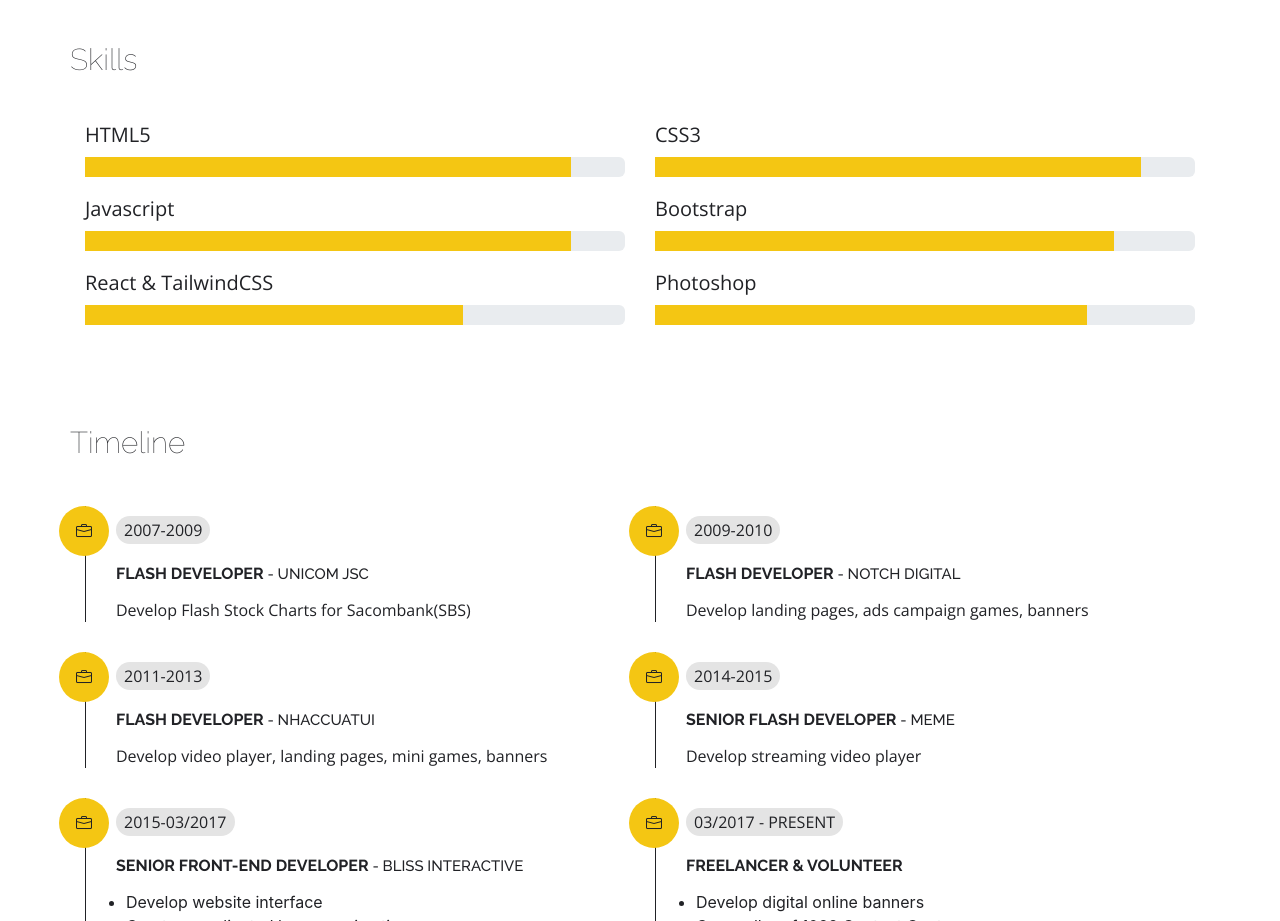
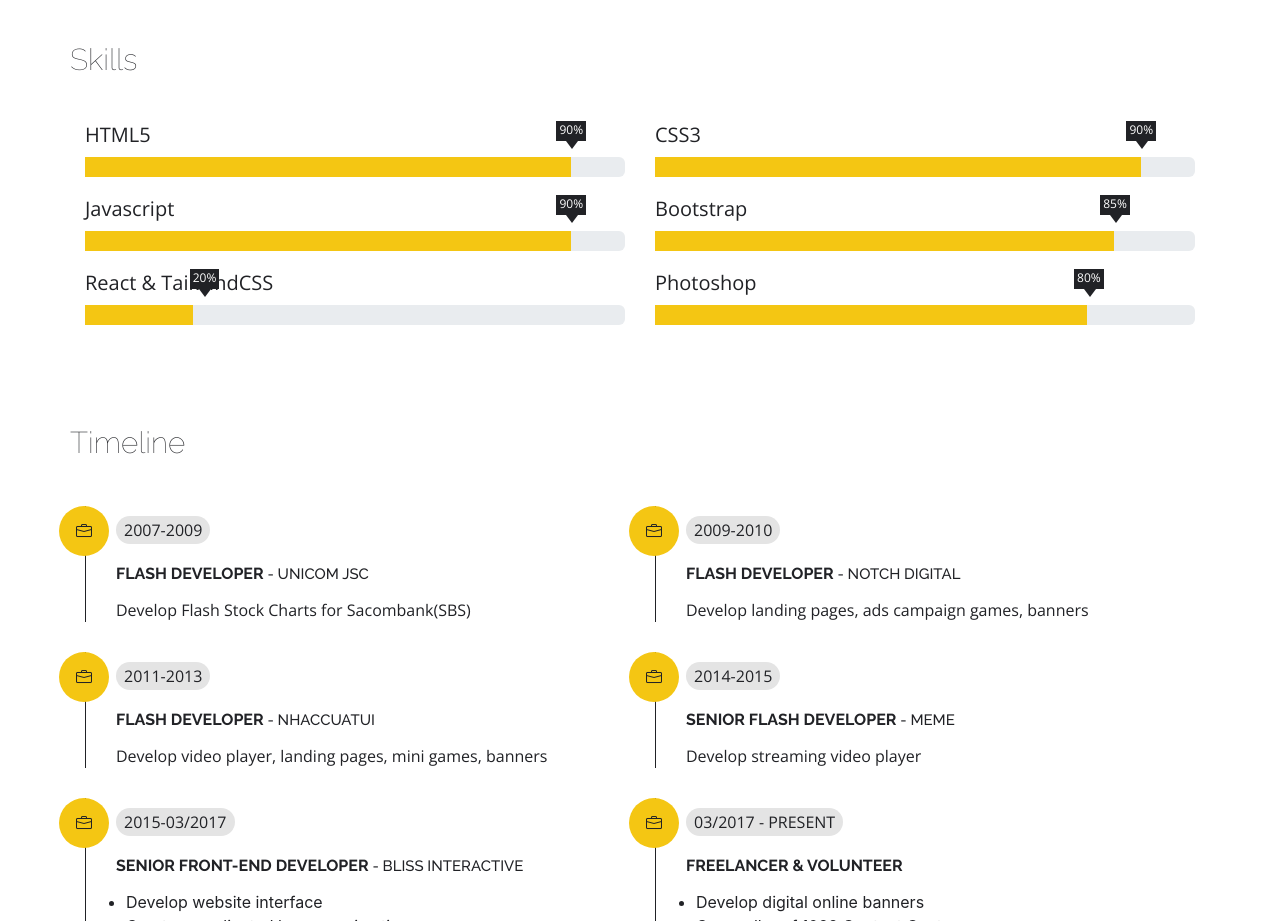
Before and after one commit to tqnhat/bbot, a website: page index.html in a window 1280 px wide. Shown: the part 940-1861 px from the top of the page. Drawn offline with nearby package versions, Linux system fonts and the light colour scheme.

Commit message:
fix showing span-percent

```diff
--- a/index.html
+++ b/index.html
@@ -141,13 +141,13 @@
                     </div>
                 </div>
                 <!--SKILL-->
-                <div class="row">
+                <div id="skill" class="row">
                     <div class="horizontal-heading u-margin-top-medium u-margin-bottom-small">
                         <h2>Skills</h2>
                     </div>
                     <!--Skill 01-->
                     <div class="col-sm-6">
-                        <div id="skill" class="skill">
+                        <div class="skill">
                             <h4>HTML5</h4>
                             <div class="progress">
                                 <div class="progress-bar"
@@ -220,12 +220,12 @@
                             <div class="progress">
                                 <div class="progress-bar"
                                 role="progressbar"
-                                aria-valuenow="70"
+                                aria-valuenow="20"
                                 aria-valuemin="0"
                                 aria-valuemax="100"
                                 style="width: 0%;">
 
-                                <span>70%</span>
+                                <span>20%</span>
                             </div>
                             </div>
                         </div>
--- a/sass/components/_progressbars.scss
+++ b/sass/components/_progressbars.scss
@@ -15,11 +15,14 @@
     .progress-bar {
         background-color: $color-moon-yellow;
         position: relative;
+        overflow: visible;
 
         span {
+            display: inline-block;
+            height: 2rem;
             font-size: 1.2rem;
             font-family: "Open Sans", sans-serif;
-            padding: 3px;
+            padding: 9px 3px;
             background: $color_grey;
             position: absolute;
             top: -3.6rem;
```
Also changed, not shown: css/style.css, 1 other file.
